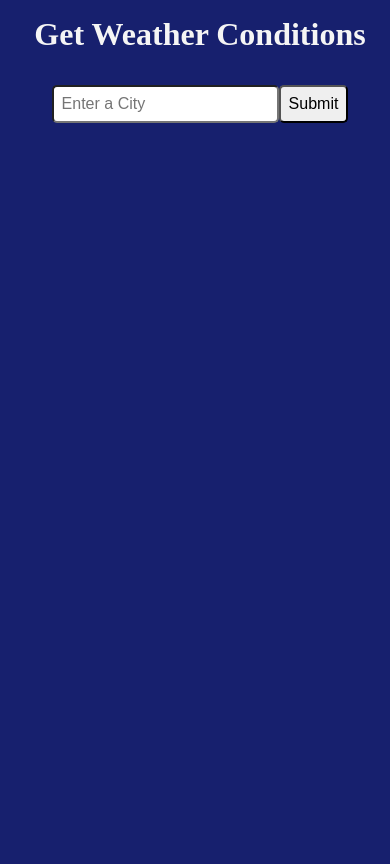
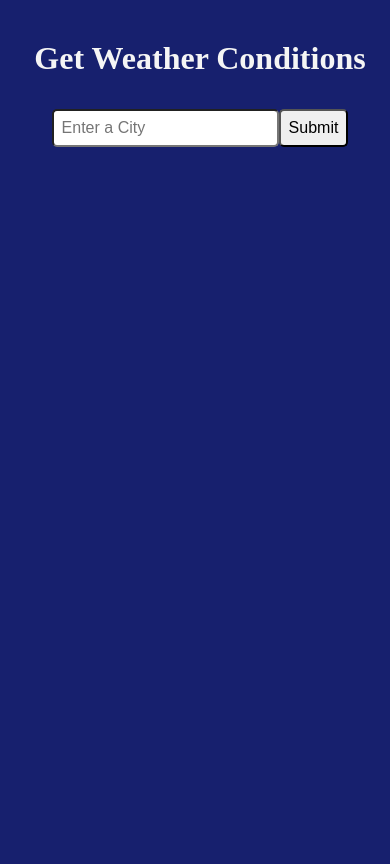
Before and after one commit to giddytechent/get_current_weather, a Flask app: page / in a window 390 px wide. Before the commit the page ends 123 px from the top, so only its background shows below. Run offline with Flask 3, Linux system fonts and the light colour scheme.

Commit message:
update style

```diff
--- a/static/styles/style.css
+++ b/static/styles/style.css
@@ -37,6 +37,8 @@ input, button {
         align-items: center;
         gap: 2rem;
         font-size: 2rem;
+        padding-top: 20px;
+        margin-top: 20px;
     }
 
     form {
@@ -76,6 +78,8 @@ input, button {
         align-items: center;
         gap: 2rem;
         font-size: 2rem;
+        padding-top: 20px;
+        margin-top: 20px;
 
     }
 
```
